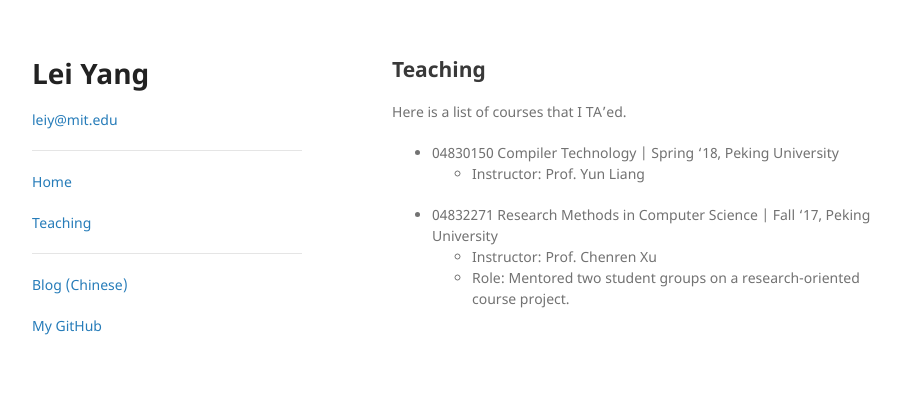
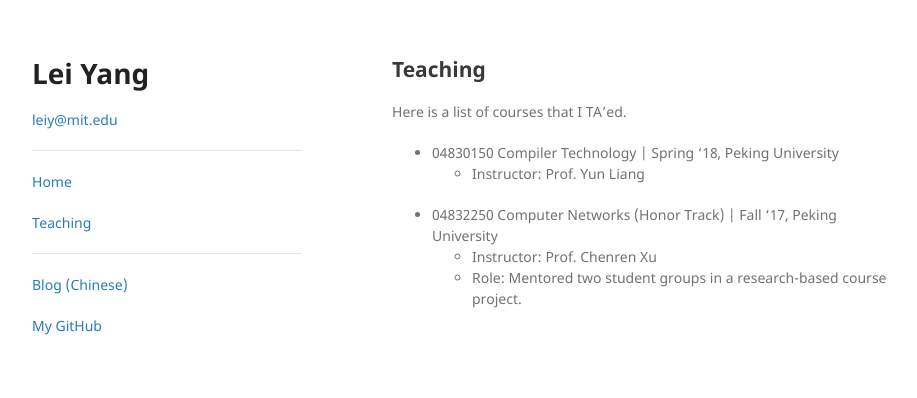
Before and after one commit to yangl1996/homepage, a Jekyll site: the page built from teaching.md, in a window 1280 px wide. Shown: the top 398 px of the page, without its empty margins (178-1095 px from the left). Built offline with Jekyll 4.4.1, drawn with Linux system fonts in a browser that asks for light colours.

Commit message:
correct teaching info

```diff
--- a/_data/teaching.yml
+++ b/_data/teaching.yml
@@ -4,9 +4,9 @@
   term: Spring '18
   instructor: Prof. Yun Liang
 
-- title: Research Methods in Computer Science
-  id: 04832271
+- title: Computer Networks (Honor Track)
+  id: 04832250
   institute: Peking University
   term: Fall '17
   instructor: Prof. Chenren Xu
-  role: Mentored two student groups on a research-oriented course project.
+  role: Mentored two student groups in a research-based course project.
```
